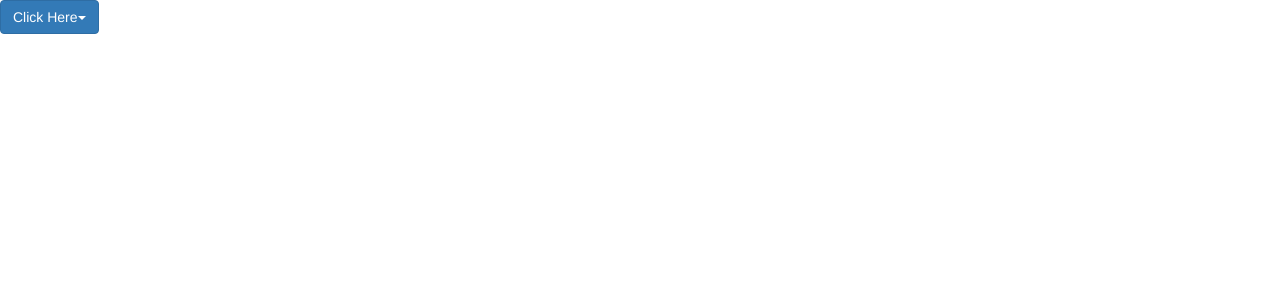
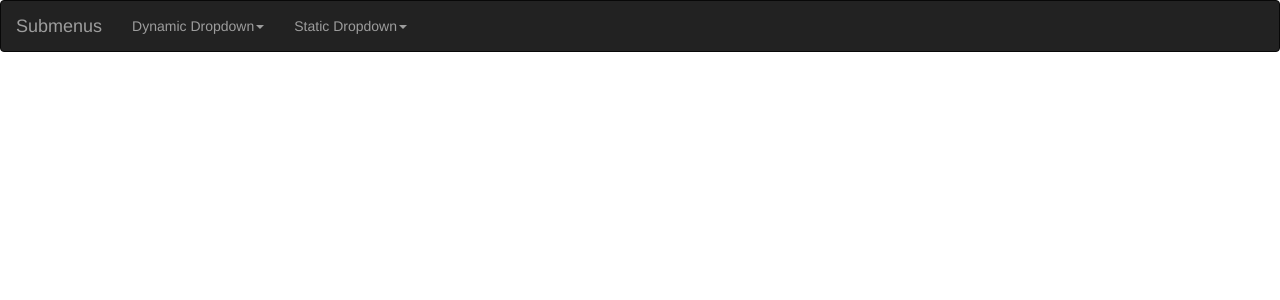
Before and after one commit to Nandhamaddy007/submenus, a React (Create React App) app: page / in a window 1280 px wide. Shown: the top 300 px of the page. Built offline with nearby package versions, Linux system fonts and the light colour scheme.

Commit message:
2 files modified

```diff
--- a/src/App.js
+++ b/src/App.js
@@ -38,13 +38,17 @@ export default function App() {
       //console.log(option.option);
       return (
         <li>
-          {option.select}
+          <a className="trigger right-caret">{option.select}</a>
           {construct(option.option)}
         </li>
       );
     } else {
       // console.log(option);
-      return <li>{option.select}</li>;
+      return (
+        <li>
+          <a>{option.select}</a>
+        </li>
+      );
     }
   };
   let construct = options => {
@@ -56,7 +60,7 @@ export default function App() {
     if (options.option && options.option != '') {
       return <ul>{data}</ul>;
     } else {
-      return <ul className="dropdown-menu">{data}</ul>;
+      return <ul className="dropdown-menu sub-menu">{data}</ul>;
     }
   };
 
@@ -111,13 +115,24 @@ export default function App() {
   // console.log(out);
   return (
     <div>
-      <div class="dropdown">
-        <a
-          href="#"
-          class="btn btn-primary dropdown-toggle"
-          data-toggle="dropdown"
-        >
-          Click Here
+      <nav class="navbar navbar-inverse">
+        <div class="container-fluid">
+          <div class="navbar-header">
+            <a class="navbar-brand" href="#">
+              Submenus
+            </a>
+          </div>
+          <ul class="nav navbar-nav">
+            <li className="dropdown">
+              <a href="#" class="dropdown-toggle" data-toggle="dropdown">
+                Dynamic Dropdown
+                <span class="caret" />
+              </a>
+              {out}
+            </li>
+            <li class="dropdown">
+              <a href="#" class=" dropdown-toggle" data-toggle="dropdown">
+                Static Dropdown
                 <span class="caret" />
               </a>
               <ul class="dropdown-menu">
@@ -164,9 +179,10 @@ export default function App() {
                   <a href="#">Level 1</a>
                 </li>
               </ul>
+            </li>
+          </ul>
         </div>
-
-      {/* {out} */}
+      </nav>
     </div>
   );
 }
--- a/src/styles.css
+++ b/src/styles.css
@@ -31,8 +31,8 @@
   margin-left: 5px;
 }
 .right-caret:after {
-  border-left: 5px solid #ffaf46;
+  border-left: 10px solid #ffaf46;
 }
 .left-caret:after {
-  border-right: 5px solid #ffaf46;
+  border-right: 10px solid #ffaf46;
 }
```
Lines whose indentation alone changed are shown as unchanged.
